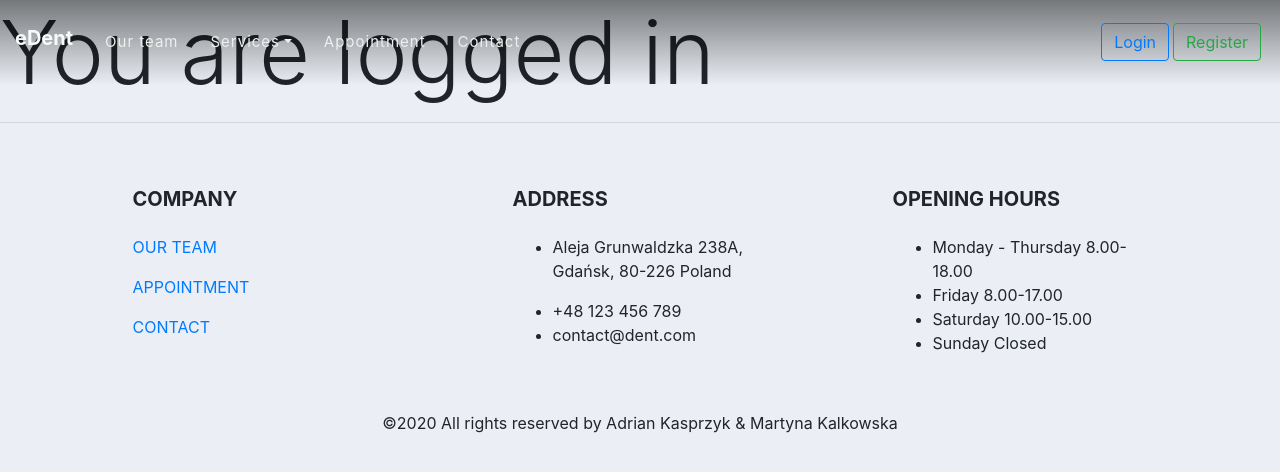
After one commit to FraQu/dent-1, a Django app: page /logged/ in a window 1280 px wide. The commit adds this page. Shown: the top 472 px of the page. Run offline with Django 3.2, Linux system fonts and the light colour scheme; some libraries are stand-ins or nearby versions.

Commit message:
Changed-logged-in-subpage

```diff
--- a/static/website/css/main.css
+++ b/static/website/css/main.css
@@ -3,7 +3,7 @@
 }
 
 body {
-    background-color: #ebeff5
+    background-color: #ebeff5;
 }
 
 header {
@@ -134,7 +134,7 @@ a.logout-msg {
 
 /* LOGIN.HTML stylesheet */
 
-.login-box, .register-box{
+.login-box, .register-box, .contact, .appointment, .album{
     padding: 150px;
     height: 300px;
 }
@@ -142,3 +142,7 @@ a.logout-msg {
 .form {
     opacity: 0.8;
 }
+
+/* CONTACT.HTML stylesheet */
+
+/* our_team.HTML stylesheet */
--- a/website/templates/website/index.html
+++ b/website/templates/website/index.html
@@ -1,8 +1,6 @@
 {% extends 'website/main.html' %}
 {% load static %}
 {% block content %}
-
-    <link rel="stylesheet" type="text/css" href="{% static 'website/css/main.css' %}">
 
     <body>
         <header>
--- /dev/null
+++ b/website/templates/website/logged.html
@@ -0,0 +1,13 @@
+{% extends 'website/main.html' %}
+{% load static %}
+{% block content %}
+
+<body>
+
+<h1 class="display-2">You are logged in</h1>
+
+
+
+</body>
+
+{% endblock %}
--- a/website/templates/website/main.html
+++ b/website/templates/website/main.html
@@ -11,6 +11,8 @@
 
 <body>
 <!-- ***** Navbar Area Start ***** -->
+
+{% block navbar %}
 <nav class="navbar navbar-expand-lg fixed-top nav-menu">
     <a href="{% url 'home' %}" class="navbar-brand text-light h2 font-weight-bold">eDent</a>
     <button class="navbar-toggler nav-button" type="button"
@@ -85,6 +87,7 @@
     </div>
     <!-- Navbar Hello User End -->
 </nav>
+{% endblock %}
 <!-- ***** Navbar Area End ***** -->
 
 {% block content %}
--- a/website/urls.py
+++ b/website/urls.py
@@ -13,5 +13,5 @@ urlpatterns = [
     path('user_profile/', CustomerView.as_view(), name='user_profile'),
     path('staff_profile/', EmployeeView.as_view(), name='staff_profile'),
     path('our_team/', OurTeamView.as_view(), name='our_team'),
-
+    path('logged/', views.logged_in, name='logged_in')
 ]
--- a/website/views.py
+++ b/website/views.py
@@ -48,8 +48,8 @@ class LoginView(FormView):
         password = form.cleaned_data.get('password')
         user = authenticate(request, username=email, password=password)
         if user and password is not None:
-            login(request, user, )
-            return redirect('home')
+            login(request, user, password)
+            return redirect('logged_in')
         else:
             messages.info(request, 'email OR password is incorrect')
         return super(LoginView, self).form_invalid(form)
@@ -138,3 +138,7 @@ class EmployeeView(UpdateView):
 class OurTeamView(ListView):
     model = Employee
     template_name = 'website/our_team.html'
+
+
+def logged_in(request):
+    return render(request, 'website/logged.html')
```
Also changed, not shown: website/templates/website/contact.html (+4 -6 lines), website/templates/website/our_team.html (+6 -6 lines).
